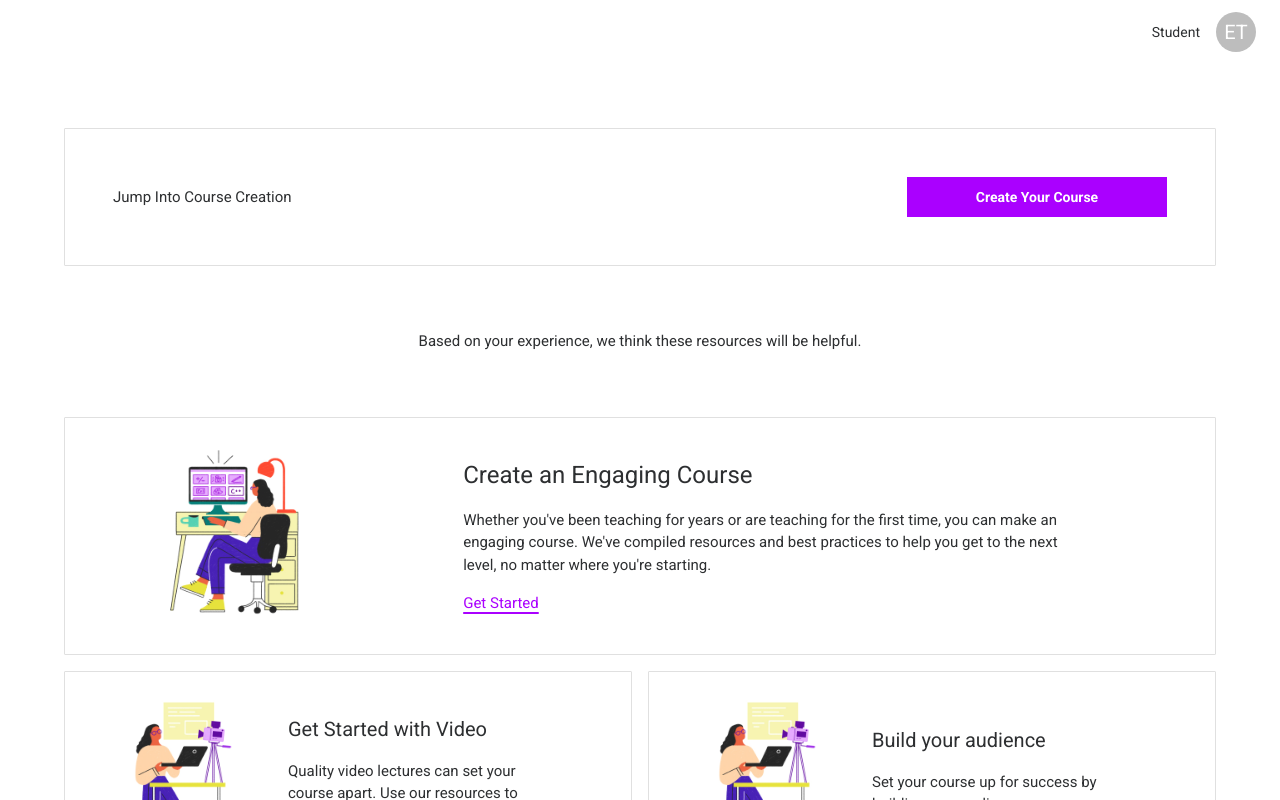
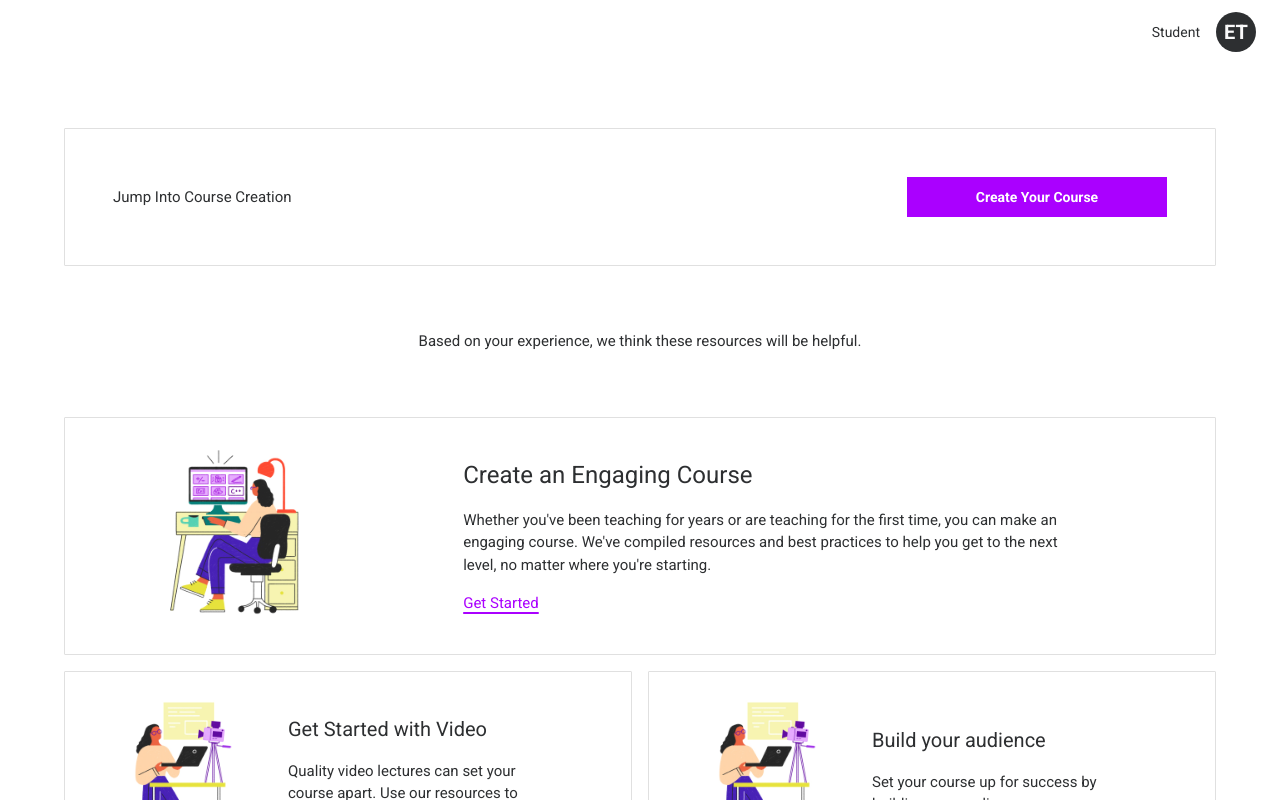
Before and after one commit to tuheli/video-course-platform, a React (Vite) app: page /instructor/courses in a window 1280 px wide. Shown: the top 800 px of the page. Built offline with nearby package versions, Linux system fonts and the light colour scheme.

Commit message:
Update UserAvatar.tsx

```diff
--- a/src/components/me/UserAvatar.tsx
+++ b/src/components/me/UserAvatar.tsx
@@ -28,7 +28,7 @@ const getAvatarLetters = (fullName: string): AvatarLetters => {
   };
 };
 
-interface UserAvatarProps {
+export interface UserAvatarProps {
   sx?: SxProps;
 }
 
@@ -45,7 +45,14 @@ export const UserAvatar = ({ sx }: UserAvatarProps) => {
         },
       }}
     >
-      <Avatar sx={{ ...sx }}>
+      <Avatar
+        sx={{
+          bgcolor: 'text.primary',
+          color: 'text.contrast',
+          fontWeight: 600,
+          ...sx,
+        }}
+      >
         {avatarLetters.firstLetter}
         {avatarLetters.secondLetter}
       </Avatar>
```
